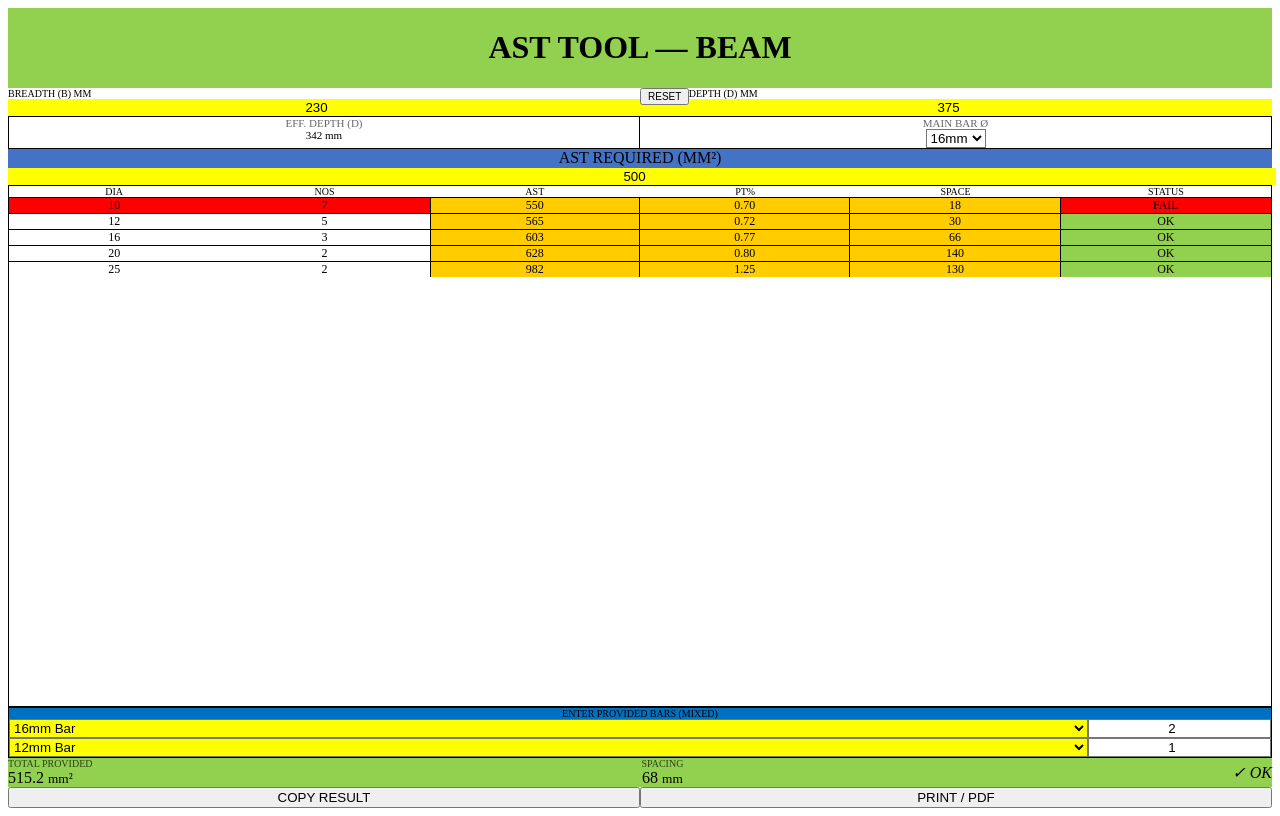
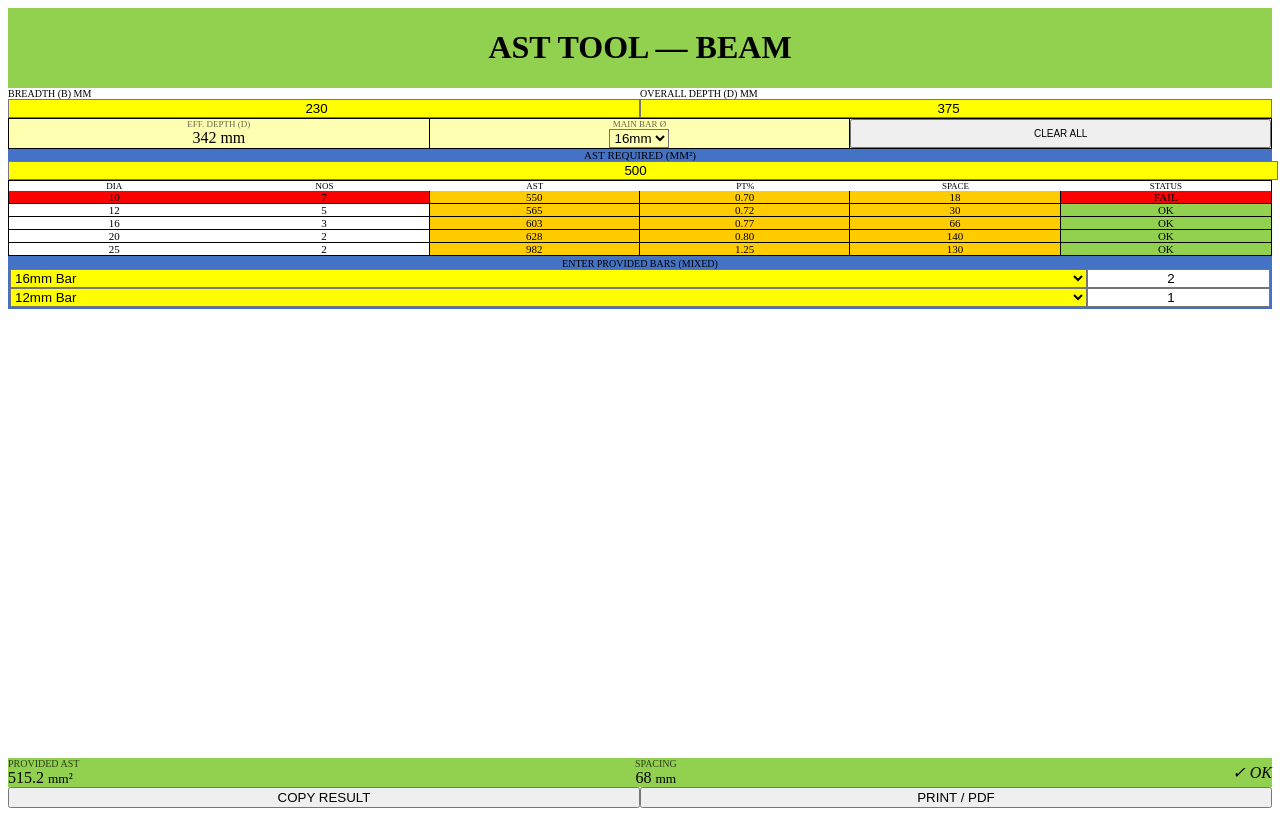
Before and after one commit to Movieeesss/AST-TOOL, a React (Vite) app: page / in a window 1280 px wide. Built offline with nearby package versions, Linux system fonts and the light colour scheme.

Commit message:
Update AstTool.tsx

```diff
--- a/src/AstTool.tsx
+++ b/src/AstTool.tsx
@@ -1,7 +1,7 @@
 import React, { useState, useMemo } from 'react';
 
 const AstTool = () => {
-  const defaultInputs = {
+  const initialInputs = {
     breadth: '230',
     overallDepth: '375',
     reqAst: '500',
@@ -9,16 +9,21 @@ const AstTool = () => {
     mainDia: '16'
   };
 
-  const [inputs, setInputs] = useState(defaultInputs);
-  const [manual1, setManual1] = useState({ dia: 16, nos: '2' });
-  const [manual2, setManual2] = useState({ dia: 12, nos: '1' });
+  const initialManual = {
+    m1: { dia: 16, nos: '2' },
+    m2: { dia: 12, nos: '1' }
+  };
+
+  const [inputs, setInputs] = useState(initialInputs);
+  const [manual1, setManual1] = useState(initialManual.m1);
+  const [manual2, setManual2] = useState(initialManual.m2);
 
   const diameters = [10, 12, 16, 20, 25];
 
-  const handleReset = () => {
-    setInputs(defaultInputs);
-    setManual1({ dia: 16, nos: '2' });
-    setManual2({ dia: 12, nos: '1' });
+  const clearAll = () => {
+    setInputs({ breadth: '', overallDepth: '', reqAst: '', cover: '25', mainDia: '16' });
+    setManual1({ dia: 16, nos: '' });
+    setManual2({ dia: 12, nos: '' });
   };
 
   const calc = useMemo(() => {
@@ -59,107 +64,104 @@ const AstTool = () => {
   const copyToClipboard = () => {
     const text = `*AST REPORT*\nSize: ${inputs.breadth}x${inputs.overallDepth}\nReq Ast: ${inputs.reqAst}\nProv: ${totalProvAst.toFixed(2)}mm²\nStatus: ${designOk ? 'OK' : 'FAIL'}`;
     navigator.clipboard.writeText(text);
-    alert("Copied!");
+    alert("Report copied!");
   };
 
   return (
-    <div className="min-h-screen bg-white font-sans flex flex-col">
+    <div className="min-h-screen bg-white font-sans flex flex-col selection:bg-blue-100">
       {/* Header */}
-      <div className="bg-[#92d050] py-4 text-center relative">
-        <h1 className="text-xl font-black uppercase tracking-tighter">AST TOOL — BEAM</h1>
-        <button
-          onClick={handleReset}
-          className="absolute right-2 top-3 bg-white/20 text-[10px] font-black px-2 py-1 rounded"
-        >
-          RESET
-        </button>
+      <div className="bg-[#92d050] py-4 text-center">
+        <h1 className="text-3xl font-black uppercase tracking-tighter">AST TOOL — BEAM</h1>
       </div>
 
-      <div className="flex-1 flex flex-col p-2 space-y-3">
-        {/* Input Section */}
-        <div className="space-y-1">
-          <div className="grid grid-cols-2 gap-1 font-bold text-[10px] uppercase text-gray-700">
-            <span>Breadth (b) mm</span>
-            <span>Overall Depth (D) mm</span>
+      <div className="flex-1 flex flex-col p-2 space-y-3 max-w-md mx-auto w-full">
+        {/* Dimensions - Yellow Inputs */}
+        <div className="grid grid-cols-2 gap-2">
+          <div className="flex flex-col">
+            <label className="text-[10px] font-black uppercase text-gray-500 mb-1">Breadth (b) mm</label>
+            <input name="breadth" type="number" value={inputs.breadth} onChange={handleChange} className="bg-[#ffff00] text-center text-2xl font-black py-2 rounded-sm outline-none border border-black/5" />
           </div>
-          <div className="grid grid-cols-2 gap-1">
-            <input name="breadth" type="number" value={inputs.breadth} onChange={handleChange} className="bg-[#ffff00] border-none text-center text-xl font-black py-2 outline-none rounded-sm" />
-            <input name="overallDepth" type="number" value={inputs.overallDepth} onChange={handleChange} className="bg-[#ffff00] border-none text-center text-xl font-black py-2 outline-none rounded-sm" />
+          <div className="flex flex-col">
+            <label className="text-[10px] font-black uppercase text-gray-500 mb-1">Overall Depth (D) mm</label>
+            <input name="overallDepth" type="number" value={inputs.overallDepth} onChange={handleChange} className="bg-[#ffff00] text-center text-2xl font-black py-2 rounded-sm outline-none border border-black/5" />
           </div>
         </div>
 
-        {/* Info Section */}
-        <div className="grid grid-cols-2 gap-1 border border-black/10 text-center font-bold text-[11px]">
-          <div className="py-2 border-r border-black/5">
-            <span className="block opacity-60 uppercase">Eff. Depth (d)</span>
+        {/* Calculated Info Row + NEW CLEAR BUTTON LOCATION */}
+        <div className="grid grid-cols-3 bg-[#ffff00]/30 border border-gray-200 rounded-sm overflow-hidden">
+          <div className="py-2 text-center border-r border-gray-200">
+            <span className="block text-[9px] font-bold opacity-60 uppercase tracking-tighter">Eff. Depth (d)</span>
             <span className="text-lg font-black">{calc.effectiveD.toFixed(0)} mm</span>
           </div>
-          <div className="py-2">
-            <span className="block opacity-60 uppercase">Main Bar Ø</span>
+          <div className="py-2 text-center border-r border-gray-200">
+            <span className="block text-[9px] font-bold opacity-60 uppercase tracking-tighter">Main Bar Ø</span>
             <select name="mainDia" value={inputs.mainDia} onChange={handleChange} className="text-lg font-black bg-transparent outline-none">
               {diameters.map(d => <option key={d} value={d}>{d}mm</option>)}
             </select>
           </div>
+          <button onClick={clearAll} className="bg-red-500 text-white font-black uppercase text-[10px] flex items-center justify-center">
+            Clear All
+          </button>
         </div>
 
-        {/* AST Required Section */}
-        <div className="bg-[#4472c4] p-3 text-center">
-          <label className="text-white text-xs font-black uppercase block mb-1">Ast Required (mm²)</label>
-          <input name="reqAst" type="number" value={inputs.reqAst} onChange={handleChange} className="w-full bg-[#ffff00] border-none text-center text-3xl font-black py-1 outline-none rounded-sm" />
+        {/* AST REQUIRED */}
+        <div className="bg-[#4472c4] p-3 text-center rounded-sm">
+          <label className="text-white text-[11px] font-black uppercase block mb-1">Ast Required (mm²)</label>
+          <input name="reqAst" type="number" value={inputs.reqAst} onChange={handleChange} className="w-full bg-[#ffff00] text-center text-3xl font-black py-1 rounded-sm outline-none border border-black/10" />
         </div>
 
         {/* Results Table */}
-        <div className="flex-1 overflow-auto border border-black/10 rounded-sm">
-          <div className="grid grid-cols-6 bg-gray-100 text-[10px] font-black text-center py-2 uppercase border-b border-black/10">
+        <div className="rounded-sm border border-gray-100 overflow-hidden">
+          <div className="grid grid-cols-6 bg-gray-900 text-white text-[9px] font-black text-center py-2 uppercase">
             <div>Dia</div><div>Nos</div><div>Ast</div><div>Pt%</div><div>Space</div><div>Status</div>
           </div>
           {diameters.map(dia => {
             const d = calc.getRowData(dia);
             return (
-              <div key={dia} className="grid grid-cols-6 text-center text-[12px] font-bold h-10 items-center border-b border-black/5 last:border-0">
+              <div key={dia} className="grid grid-cols-6 text-center text-[11px] font-bold h-10 items-center border-b border-gray-50 last:border-0">
                 <div className={`h-full flex items-center justify-center ${d.isOk ? 'bg-white' : 'bg-[#ff0000] text-white'}`}>{dia}</div>
-                <div className={`h-full flex items-center justify-center ${d.isOk ? 'bg-white' : 'bg-[#ff0000] text-white'}`}>{d.nos}</div>
-                <div className="bg-[#ffcc00] h-full flex items-center justify-center border-x border-white/20">{d.provAst.toFixed(0)}</div>
-                <div className="bg-[#ffcc00] h-full flex items-center justify-center border-r border-white/20">{d.pt.toFixed(2)}</div>
-                <div className="bg-[#ffcc00] h-full flex items-center justify-center border-r border-white/20">{d.space.toFixed(0)}</div>
-                <div className={`h-full flex items-center justify-center ${d.isOk ? 'bg-[#92d050]' : 'bg-[#ff0000] text-white'}`}>{d.isOk ? 'OK' : 'FAIL'}</div>
+                <div className={`h-full flex items-center justify-center border-r border-gray-50 ${d.isOk ? 'bg-white' : 'bg-[#ff0000] text-white'}`}>{d.nos}</div>
+                <div className="bg-[#ffcc00] h-full flex items-center justify-center border-r border-white/50">{d.provAst.toFixed(0)}</div>
+                <div className="bg-[#ffcc00] h-full flex items-center justify-center border-r border-white/50">{d.pt.toFixed(2)}</div>
+                <div className="bg-[#ffcc00] h-full flex items-center justify-center border-r border-white/50">{d.space.toFixed(0)}</div>
+                <div className={`h-full flex items-center justify-center font-black ${d.isOk ? 'bg-[#92d050]' : 'bg-[#ff0000] text-white'}`}>{d.isOk ? 'OK' : 'FAIL'}</div>
               </div>
             );
           })}
         </div>
 
-        {/* Mixed Bar Entry */}
-        <div className="border border-black/10 rounded-sm">
-          <div className="bg-[#0070c0] text-white text-[10px] font-black py-1 text-center uppercase">Enter Provided Bars (Mixed)</div>
-          <div className="p-2 space-y-2">
+        {/* MOVED: Enter Provided Bars (Middle of Screen) */}
+        <div className="rounded-sm overflow-hidden border-2 border-[#4472c4] shadow-md">
+          <div className="bg-[#4472c4] text-white text-[10px] font-black py-1.5 text-center uppercase">Enter Provided Bars (Mixed)</div>
+          <div className="p-2 space-y-2 bg-white">
             {[ {v: manual1, s: setManual1}, {v: manual2, s: setManual2} ].map((row, i) => (
               <div key={i} className="flex gap-2">
-                <select value={row.v.dia} onChange={(e) => row.s({...row.v, dia: Number(e.target.value)})} className="flex-1 bg-[#ffff00] font-black p-2 outline-none rounded-sm border border-black/5">
+                <select value={row.v.dia} onChange={(e) => row.s({...row.v, dia: Number(e.target.value)})} className="flex-1 bg-[#ffff00] font-black p-2 rounded-sm outline-none border border-black/10 text-base">
                   {diameters.map(d => <option key={d} value={d}>{d}mm Bar</option>)}
                 </select>
-                <input type="number" value={row.v.nos} onChange={(e) => row.s({...row.v, nos: e.target.value})} className="w-20 border border-black/10 text-center font-black rounded-sm" />
+                <input type="number" value={row.v.nos} onChange={(e) => row.s({...row.v, nos: e.target.value})} className="w-24 bg-white border border-gray-400 text-center font-black text-xl rounded-sm" placeholder="Nos" />
               </div>
             ))}
           </div>
         </div>
 
-        {/* Final Status */}
-        <div className={`p-4 flex justify-between items-center rounded-sm shadow-md transition-colors ${designOk ? 'bg-[#92d050]' : 'bg-[#ff0000] text-white'}`}>
+        {/* Final Status (Now stays above action buttons) */}
+        <div className={`p-4 flex justify-between items-center rounded-sm shadow-xl transition-all duration-300 mt-auto ${designOk ? 'bg-[#92d050]' : 'bg-[#ff0000] text-white'}`}>
           <div className="leading-tight">
-            <span className="text-[10px] font-black uppercase block opacity-70">Total Provided</span>
+            <span className="text-[10px] font-black uppercase block opacity-70">Provided Ast</span>
             <span className="text-2xl font-black">{totalProvAst.toFixed(1)} <small className="text-xs">mm²</small></span>
           </div>
           <div className="text-center leading-tight">
             <span className="text-[10px] font-black uppercase block opacity-70">Spacing</span>
             <span className="text-2xl font-black">{mixedSpace.toFixed(0)} <small className="text-xs">mm</small></span>
           </div>
-          <div className="text-3xl font-black italic">{designOk ? '✓ OK' : '✕ FAIL'}</div>
+          <div className="text-4xl font-black italic tracking-tighter">{designOk ? '✓ OK' : '✕ FAIL'}</div>
         </div>
 
         {/* Action Buttons */}
         <div className="grid grid-cols-2 gap-2 pb-2">
-          <button onClick={copyToClipboard} className="bg-blue-600 text-white p-4 font-black uppercase text-xs rounded-sm active:scale-95 transition-transform">Copy Result</button>
-          <button onClick={() => window.print()} className="bg-black text-white p-4 font-black uppercase text-xs rounded-sm active:scale-95 transition-transform">Print / PDF</button>
+          <button onClick={copyToClipboard} className="bg-blue-600 text-white py-4 font-black uppercase text-xs tracking-widest rounded-sm active:scale-95 shadow-md">Copy Result</button>
+          <button onClick={() => window.print()} className="bg-black text-white py-4 font-black uppercase text-xs tracking-widest rounded-sm active:scale-95 shadow-md">Print / PDF</button>
         </div>
       </div>
     </div>
```
